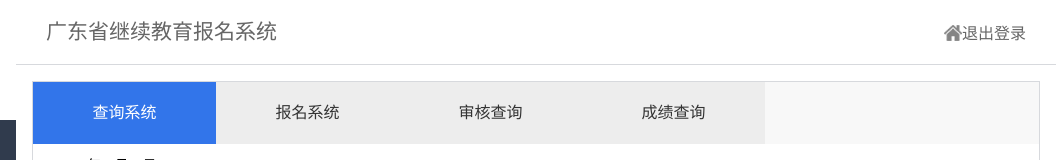
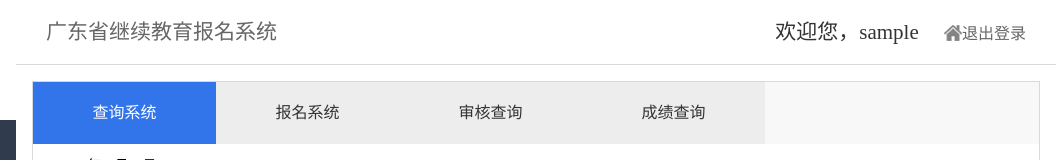
Before and after one commit to J-W-Chan/limin, a website: page index-chaxun.html in a window 1280 px wide. Shown: the top 160 px of the page, 224-1280 px from the left. Drawn offline with Linux system fonts and the light colour scheme; sample sign-in values are in the browser's storage.

Commit message:
恢复index-chaxun.html和indexNew.html中的auth.js脚本引用，确保用户认证功能正常工作

```diff
--- a/index-chaxun.html
+++ b/index-chaxun.html
@@ -9,7 +9,7 @@
 	<link rel="stylesheet" href="css/cxcalendar.css" type="text/css" />
 	<link type="text/css" href="css/cssxyf.css" rel="stylesheet" />
 	<link type="text/css" href="css/style.css" rel="stylesheet" />
-	<!-- <script type="text/javascript" src="js/auth.js"></script> -->
+	<script type="text/javascript" src="js/auth.js"></script>
 	<script type="text/javascript">
 		// 页面特定的日期时间显示
 		$(function () {
```
Also changed, not shown: indexNew.html (+1 -1 lines).
